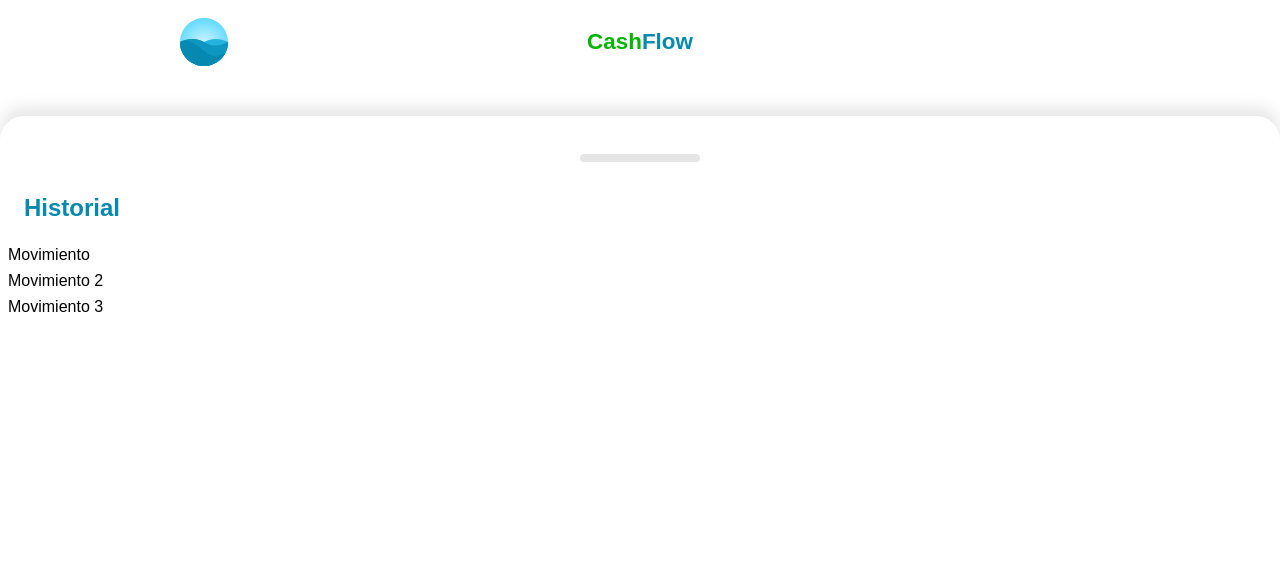
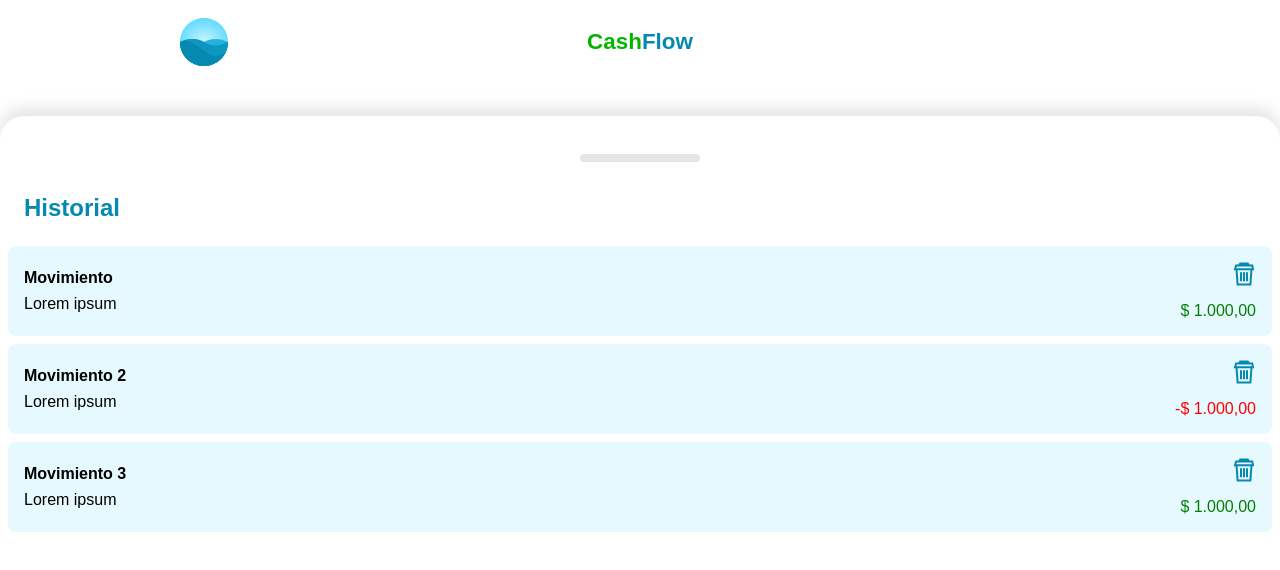
Before and after one commit to juli6464/cashflow-vue, a Vue app: page / in a window 1280 px wide. Both pictures are taken after a click on the element 640 px from the left and 758 px from the top of the page. Shown: the top 570 px of the page. Built offline with nearby package versions, Linux system fonts and the light colour scheme.

Commit message:
lista del historial

```diff
--- a/src/components/Home.vue
+++ b/src/components/Home.vue
@@ -52,7 +52,7 @@
         id: 1,
         title: "Movimiento 2",
         description: "Lorem ipsum",
-        amount: 1000,
+        amount: -1000,
       },{
         id: 2,
         title: "Movimiento 3",
--- a/src/components/Movements/Index.vue
+++ b/src/components/Movements/Index.vue
@@ -3,9 +3,13 @@
       <h2 class="title">Historial</h2>
       <div class="content">
         <Movement
-          v-for="movement in movements"
-          :key="movement.id"
-          :title="movement.title"
+          v-for="{ id, title, description,amount } in movements"
+          :key="id"
+          :id="id"
+          :title="title"
+          :description="description"
+          :amount="amount"
+          @remove="remove"
         />
       </div>
     </div>
@@ -24,6 +28,9 @@
 //reactividad en la variable movements
 const { movements } = toRefs(props)
 
+const remove = (id) => {
+  console.log("remove", id);
+}
 </script>
 
 
--- a/src/components/Movements/Movement.vue
+++ b/src/components/Movements/Movement.vue
@@ -1,15 +1,92 @@
 <template>
-    <div class="movement">{{ title }}</div>
+    <div class="movement">
+        <div class="content">
+            <h4>{{ title }}</h4>
+            <p>{{ description }}</p>
+        </div>
+        <div class="action">
+            <img src="@/assets/trash-icon.svg" alt="borrar" @click="remove" />
+            <p :class="{
+                'red': isNegative,
+                'green': !isNegative
+                }">{{ amountCurrency }}</p>
+        </div>
+    </div>
 </template>
 
 <script setup>
-import { defineProps, toRefs } from 'vue';
+import { defineProps, defineEmits, toRefs, computed } from 'vue';
+
+const currencyFormatter = new Intl.NumberFormat("es-CO", {
+  style: "currency",
+  currency: "COP",
+});
 
 const props = defineProps({
+    id: {
+        type: Number,
+    },
     title: {
         type: String,
+    },
+    description: {
+        type: String,
+    },
+        amount: {
+        type: Number,
+
     }
 });
 
-const { title } = toRefs(props);
+const { id,title,description,amount } = toRefs(props);
+
+const amountCurrency = computed(
+    () => currencyFormatter.format(amount.value)
+);
+
+const isNegative = computed(() => amount.value <0 );
+
+const emit = defineEmits(["remove"]);
+
+const remove = () => {
+    emit("remove", id.value);
+}
 </script>
+<style scoped>
+.movement {
+  display: flex;
+  justify-content: space-between;
+  align-items: center;
+  width: 100%;
+  padding: 16px;
+  background-color: #e6f9ff;
+  border-radius: 8px;
+  box-sizing: border-box;
+}
+.movement .content {
+  width: 100%;
+}
+.movement .action {
+  display: flex;
+  justify-content: space-between;
+  align-items: flex-end;
+  flex-direction: column;
+}
+h4,
+p {
+  margin: 0;
+  padding: 0;
+}
+h4 {
+  margin-bottom: 8px;
+}
+.movement .action img {
+  margin-bottom: 16px;
+}
+.red {
+    color: red;
+}
+.green {
+    color: green;
+}
+</style>
```
